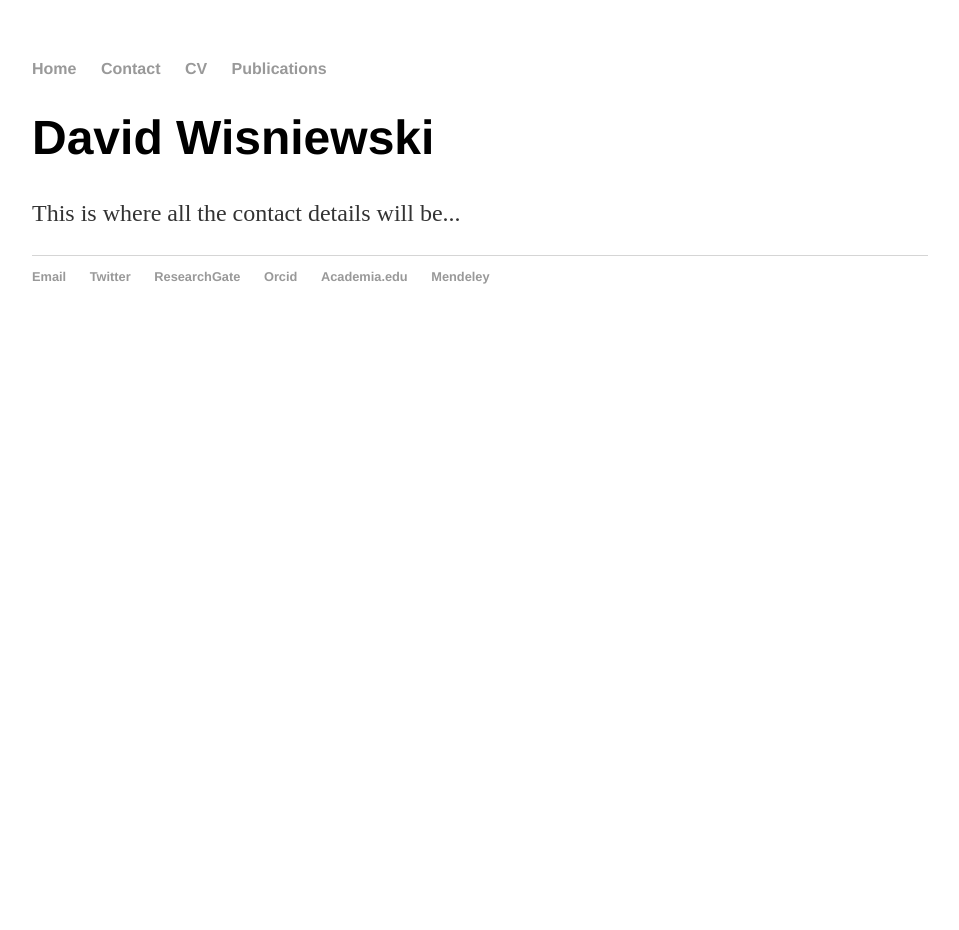
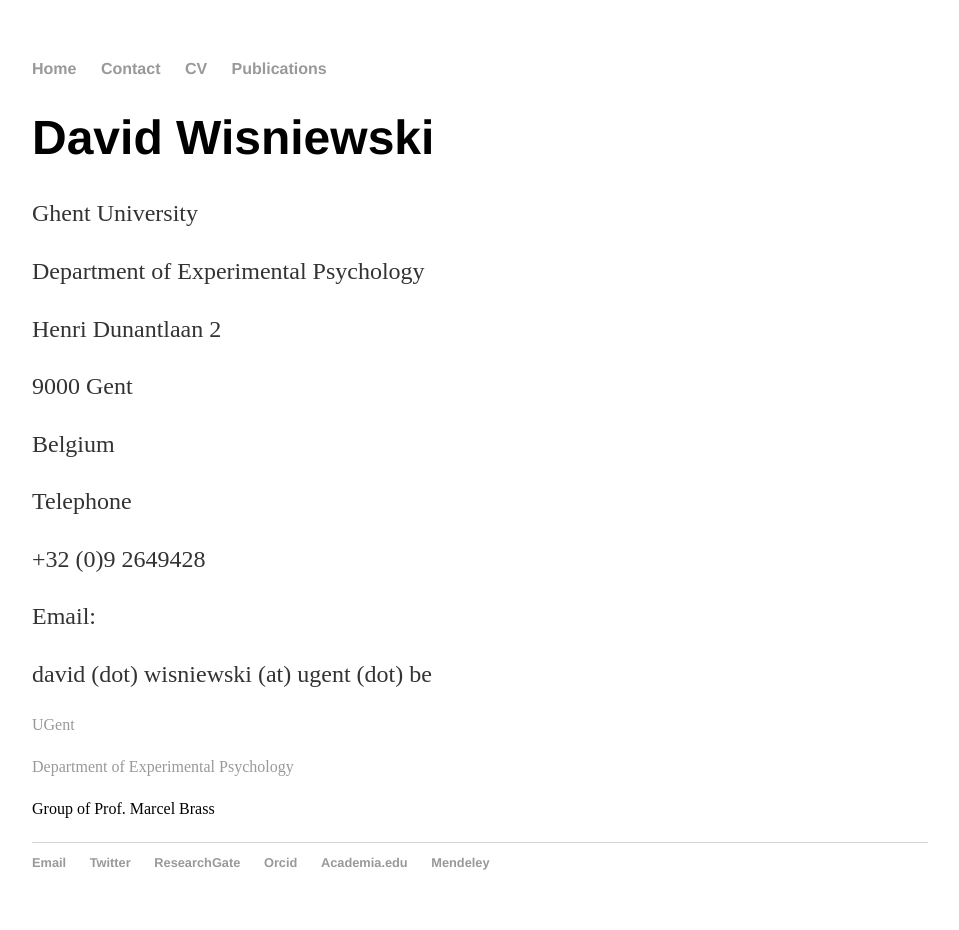
Before and after one commit to davidwisniewski/davidwisniewski.github.io, a Jekyll site: the page built from contact/index.html, in a window 1280 px wide. Shown: the whole page, without its empty margins (160-1119 px from the left). Built offline with Jekyll 4.4.1, drawn with Linux system fonts in a browser that asks for light colours; before the commit the page ends 900 px from its top, so only the background shows below that.

Commit message:
added contact details

```diff
--- a/contact/index.html
+++ b/contact/index.html
@@ -4,5 +4,19 @@
 ---
 <div class="blurb">
 	<h1>David Wisniewski</h1>
-	<p>This is where all the contact details will be...</p>
+	<p>Ghent University</p>
+	<p>Department of Experimental Psychology</p>
+	<p>Henri Dunantlaan 2</p>
+	<p>9000 Gent</p>
+	<p>Belgium</p>
+
+	<p>Telephone</p>
+	<p>+32 (0)9 2649428</p>
+
+	<p>Email:</p>
+	<p>david (dot) wisniewski (at) ugent (dot) be</p>
+
+	<a href="http://www.ugent.be/">UGent</a></p>
+	<a href="http://www.ugent.be/pp/experimentele-psychologie/en">Department of Experimental Psychology</a></p>
+	<a href="http://users.ugent.be/~mbrass/Web-Site/Dr._Marcel_Brass.html"></a>Group of Prof. Marcel Brass</p>
 </div><!-- /.blurb -->
--- a/index.html
+++ b/index.html
@@ -7,5 +7,4 @@
 
 	<p>I investigate the neural basis of human intentional action and how it is affected by changing environmental demands and motivational processes. My research focuses on the neural representations of intentions, and how they are affected by dynamically changing conditions such as rewards, difficulty, or aversive outcomes. For this purpose, I combine functional magnetic resonance imaging (fMRI) with multivariate pattern analysis methods.</p>
 
-	<p>I'm best known as the horrible cop from <em>A Touch of Evil</em> Don't trust me. <a href="/about">Read more about my life...</a></p>
 </div><!-- /.blurb -->
```
